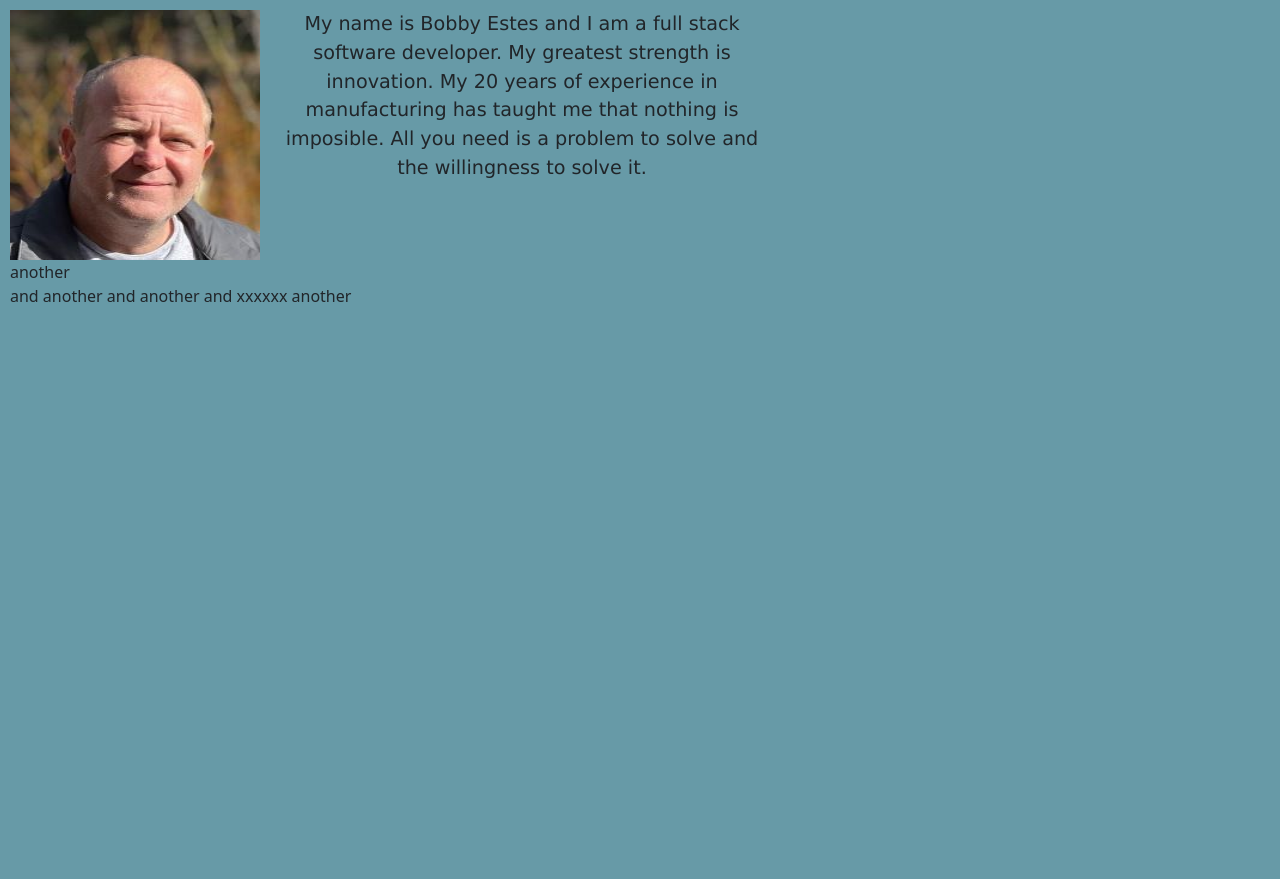
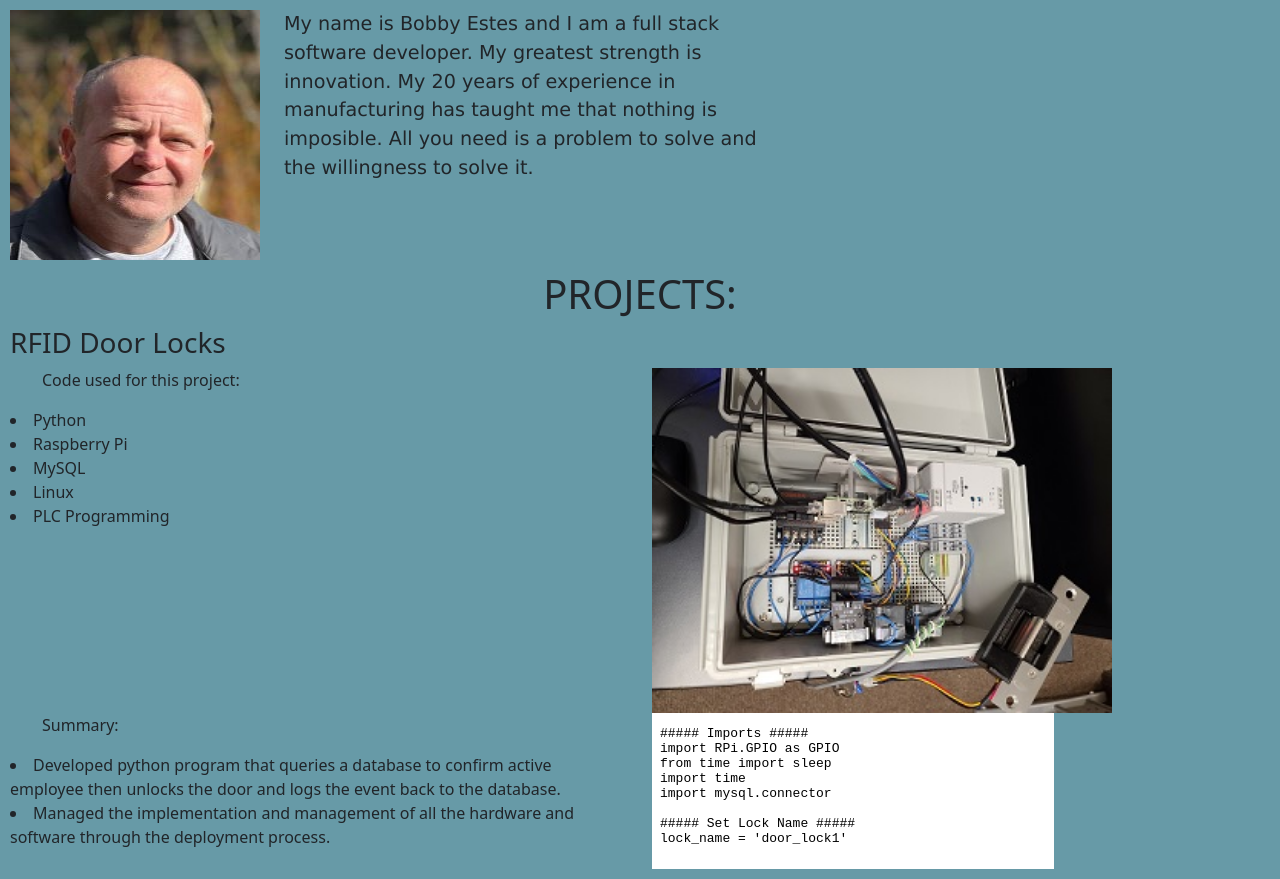
Before and after one commit to BobbyEstes/Bobbys-Portfolio, a plain HTML site: page index.html in a window 1280 px wide. Before the commit the page ends 800 px from the top, so only its background shows below. Drawn offline with nearby package versions, Linux system fonts and the light colour scheme.

Commit message:
updated rfid section

```diff
--- a/index.html
+++ b/index.html
@@ -12,7 +12,7 @@
     <link href="https://cdn.jsdelivr.net/npm/bootstrap@5.0.0-beta3/dist/css/bootstrap.min.css" rel="stylesheet"
         integrity="sha384-eOJMYsd53ii+scO/bJGFsiCZc+5NDVN2yr8+0RDqr0Ql0h+rP48ckxlpbzKgwra6" crossorigin="anonymous">
 
-    <title>BE Innovations</title>
+    <title>Bobby's Portfolio</title>
 </head>
 
 <body class="body">
@@ -27,9 +27,39 @@
                 is imposible. All you need is a problem to solve and the willingness to solve it.
             </div>
         </div>
-        <div>
-            another <div>and another and another and xxxxxx another</div>
+        <div class="projects_heading"><h1>PROJECTS:</h1></div>
+        <div class="row">
+            <div class="col"><h3>RFID Door Locks</h3></div>
         </div>
+        <div class="row">
+            <div class="col"><ul>Code used for this project:</ul>
+                <li>Python</li>
+                <li>Raspberry Pi</li>
+                <li>MySQL</li>
+                <li>Linux</li>
+                <li>PLC Programming</li>
+            </div>
+            <div class="col"><img src="box.jpg" alt="box" width="460"></div>
+            </div>
+        <div class="row">
+            <div class="col"><ul>Summary:</ul>
+                <li>Developed python program that queries a database to confirm active employee then
+                    unlocks the door and logs the event back to the database.</li>
+                <li>Managed the implementation and management of all the hardware and software
+                    through the deployment process.</li>
+            </div>
+            <div class="col">
+                <iframe
+                src="doorlock.txt"
+                frameBorder="1"
+                class=""
+                scrolling="auto"
+                height="100%"
+                width="65%">
+                </iframe>
+            </div>
+        </div>
+
 
 
         <!-- Option 2: Separate Popper and Bootstrap JS -->
--- a/stylesheet.css
+++ b/stylesheet.css
@@ -29,7 +29,16 @@ main {
 #intro {
     font-family: 'Lucida Sans', 'Lucida Sans Regular', 'Lucida Grande', 'Lucida Sans Unicode', 'Geneva', 'Verdana', 'sans-serif';
     font-size:larger;
-    text-align: center;
+    text-align: left;
     word-wrap: normal;
     max-width: 500px;
 }
+
+.projects_heading {
+    text-align: center;
+    padding-top: 10px;
+}
+
+iframe {
+    background-color: white;
+}
```
Also changed, not shown: box.jpg (added), doorlock.txt (added).
